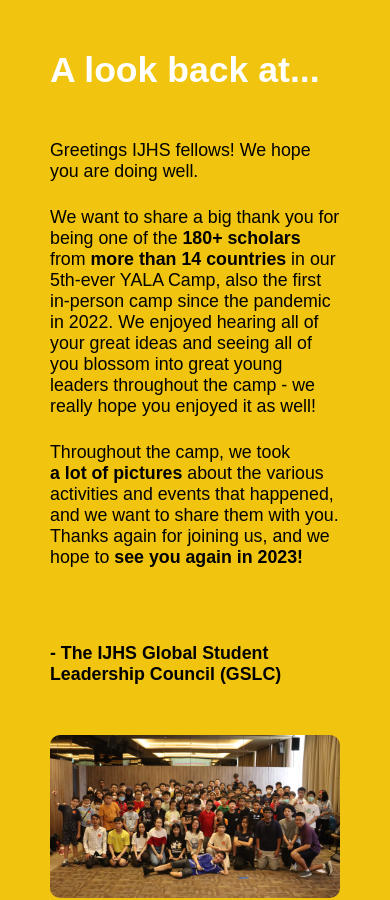
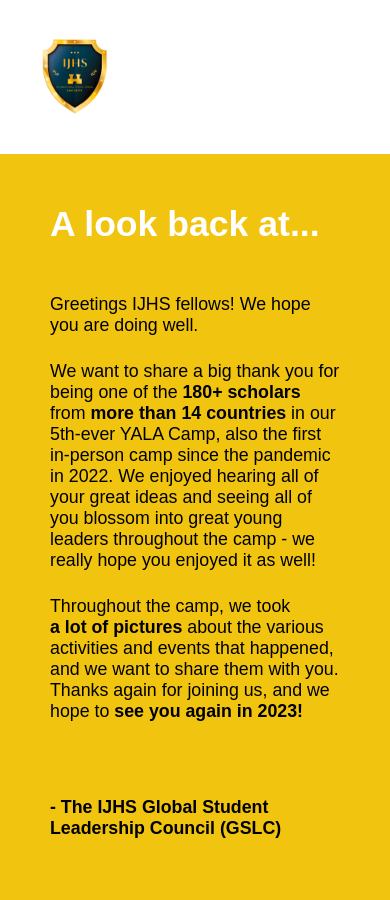
Before and after one commit to cytronicoder/yala-recap-2022, a React (Create React App) app: page / in a window 390 px wide. Shown: the top 900 px of the page. Built offline with nearby package versions, Linux system fonts and the light colour scheme.

Commit message:
Add IJHS logo

```diff
--- a/src/App.css
+++ b/src/App.css
@@ -1,3 +1,16 @@
+.App-logo-container {
+  position: absolute;
+  top: 0;
+  right: 0;
+  margin: 25px;
+}
+
+.App-logo {
+  width: 150px;
+  border-radius: 50%;
+  background-color: #ffffff;
+}
+
 .App-header {
   background-color: #f1c40f;
   min-height: 100vh;
@@ -54,6 +67,7 @@
 
 .App-YALA-photoshoot {
   width: 100%;
+  margin: 50px 0 0 0;
   border-radius: 10px;
 }
 
@@ -115,6 +129,19 @@
 
 /* Media queries to adapt letter arrangement */
 @media (max-width: 1200px) {
+  .App-logo-container {
+    position: relative;
+    margin-left: 25px;
+  }
+
+  .App-logo:hover {
+    transform: scale(1.1);
+  }
+
+  .App-logo {
+    width: 100px;
+  }
+
   .App-letter-container {
     flex-direction: column;
   }
--- a/src/App.js
+++ b/src/App.js
@@ -1,4 +1,5 @@
 import YALAPhoto from './YALA_photoshoot.jpg';
+import IJHSLogo from './ijhs_logo.png';
 
 import PhotoGallery from './PhotoGallery';
 
@@ -9,6 +10,12 @@
 function App() {
   return (
     <div className="App">
+      <div className="App-logo-container">
+        <a href="https://ijhscommunity.org/" target="_blank" rel="noreferrer">
+          <img src={IJHSLogo} className="App-logo" alt="IJHS Logo" />
+        </a>
+      </div>
+
       <header className="App-header">
         <h1 className="App-title App-title-top">A look back at...</h1>
 
```
Also changed, not shown: src/ijhs_logo.png (added).
